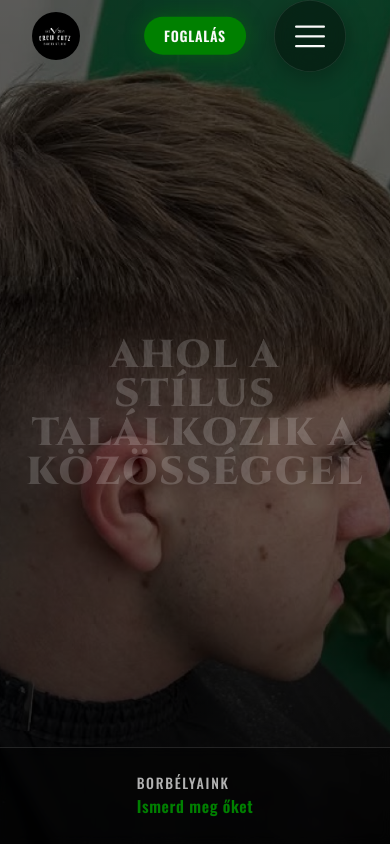
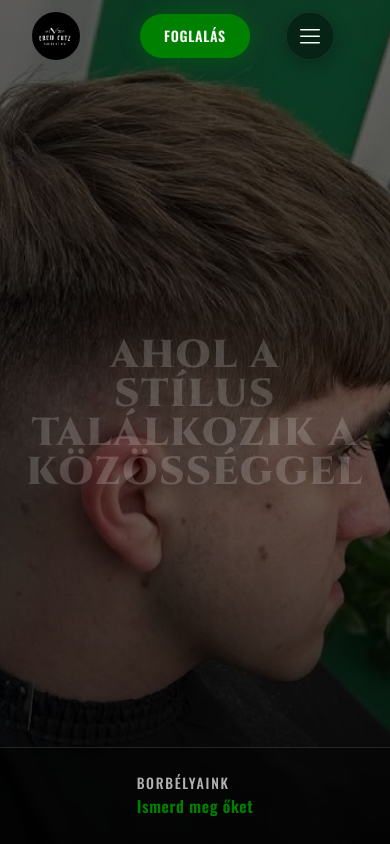
Before and after one commit to felixbodo05/Crew-Cuts, a website: page src/index.html in a window 390 px wide. Shown: the top 844 px of the page. Drawn offline with nearby package versions, Linux system fonts and the light colour scheme; a web font is replaced by a local one.

Commit message:
Fejléc elemek arányosítása (48px magaság mindhárom elemre)

```diff
--- a/src/css/style.css
+++ b/src/css/style.css
@@ -644,9 +644,12 @@ img {
         left: 50%;
         transform: translate(-50%, -50%);
         align-items: center;
+        justify-content: center;
         background: var(--primary);
         color: var(--text-inverse);
-        padding: 8px 20px;
+        padding: 0 24px;
+        height: 44px;
+        /* Standardised proportional height */
         border-radius: 9999px;
         font-family: "Oswald", sans-serif;
         font-weight: 600;
@@ -668,12 +671,14 @@ img {
         display: flex;
         /* Align perfectly on the same Y-axis */
         top: 36px;
-        transform: translateY(-50%) scale(0.75);
+        /* Scale standardises to roughly 48px height (96px * 0.5) */
+        transform: translateY(-50%) scale(0.5);
     }
 
     .logo-fixed {
         /* Align perfectly on the same Y-axis */
         top: 36px;
+        /* Scale standardises to roughly 48px height (64px * 0.75) */
         transform: translateY(-50%) scale(0.75);
         transform-origin: left center;
     }
```
